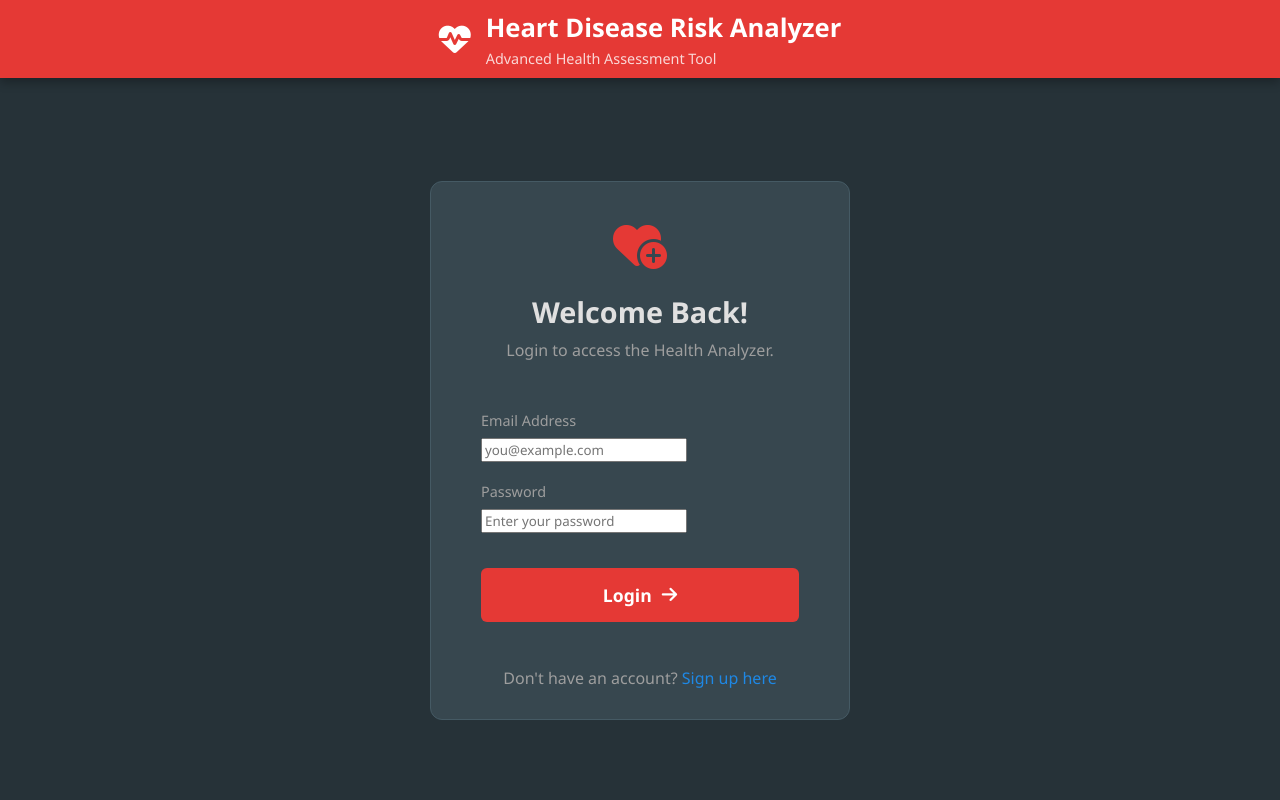
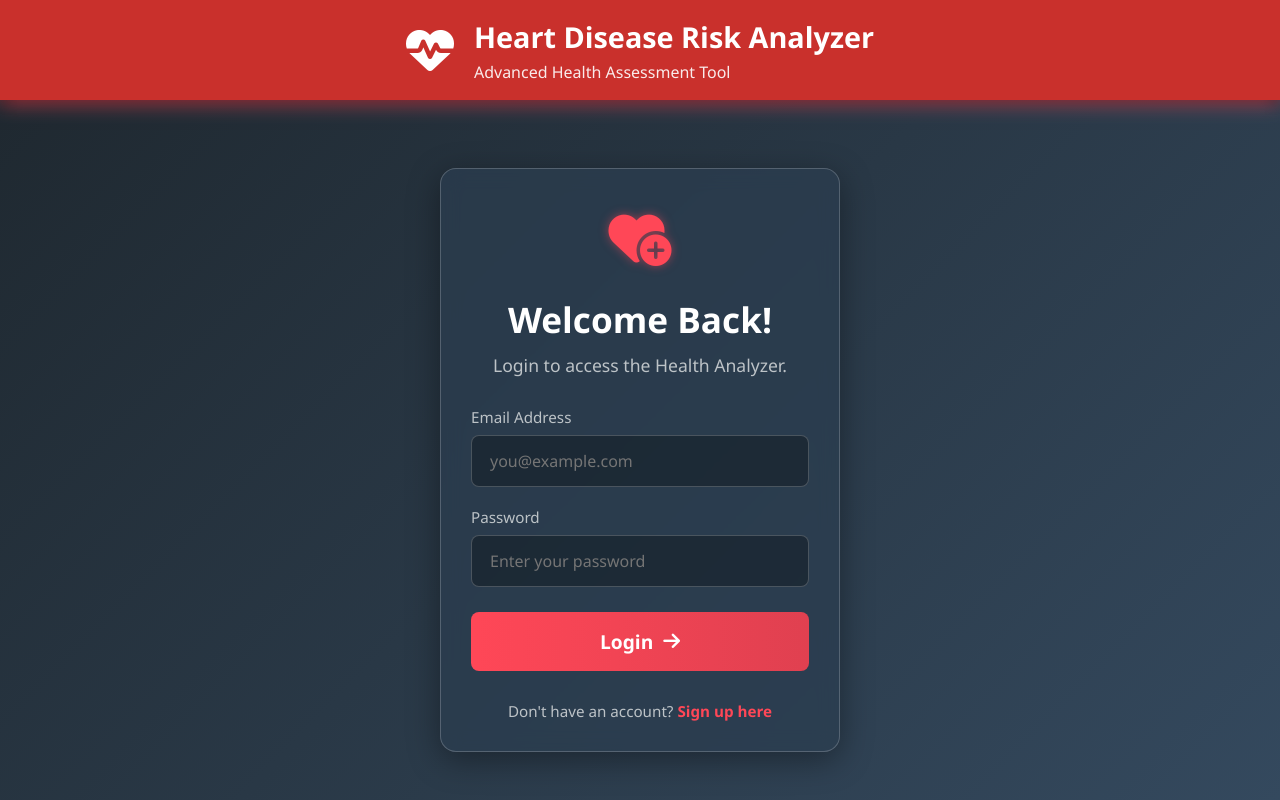
Before and after one commit to mandeep-Singhgit/HeartApp, a website: page public/index.html in a window 1280 px wide. Drawn offline with Linux system fonts and the light colour scheme.

Commit message:
Updated login page design

```diff
--- a/public/index.html
+++ b/public/index.html
@@ -19,7 +19,7 @@
     </header>
 
     <div class="auth-container">
-        <div id="login-form" class="auth-card">
+        <div id="login-form" class="auth-card glass-card">
             <div class="auth-logo">
                 <i class="fa-solid fa-heart-circle-plus"></i>
             </div>
@@ -41,7 +41,7 @@
             <div class="auth-switch">Don't have an account? <a href="#" id="show-register">Sign up here</a></div>
         </div>
 
-        <div id="register-form" class="auth-card" style="display: none;">
+        <div id="register-form" class="auth-card glass-card" style="display: none;">
             <div class="auth-logo">
                 <i class="fa-solid fa-heart-circle-plus"></i>
             </div>
--- a/public/style.css
+++ b/public/style.css
@@ -1,104 +1,99 @@
 :root {
-    --primary-red: #e53935;
-    --dark-red: #c62828;
-    --green-accent: #43a047;
-    --blue-accent: #1e88e5;
-    --orange-accent: #fb8c00;
-    --purple-accent: #8e24aa;
-    --text-primary: #e0e0e0;
-    --text-secondary: #9e9e9e;
-    --bg-dark: #263238;
-    --card-dark: #37474f;
-    --border-color: #455a64;
+    --primary-red: #ff4757;
+    --dark-red: #e04050;
+    --green-accent: #2ed573;
+    --blue-accent: #5352ed;
+    --orange-accent: #ffa502;
+    --text-primary: #ffffff;
+    --text-secondary: #bdc3c7;
+    --dark-bg-start: #1e272e;
+    --dark-bg-end: #34495e;
+    --glass-bg: rgba(44, 62, 80, 0.7);
+    --border-color: rgba(255, 255, 255, 0.2);
 }
 * { box-sizing: border-box; font-family: 'Segoe UI', system-ui, -apple-system, BlinkMacSystemFont, sans-serif; }
 body {
-    background-color: var(--bg-dark);
+    background-image: linear-gradient(135deg, var(--dark-bg-start), var(--dark-bg-end));
     margin: 0;
     padding: 0;
     color: var(--text-primary);
     min-height: 100vh;
 }
 
-/* --- SHARED HEADER FOR ALL PAGES --- */
+/* --- THIS IS THE ONLY CHANGE --- */
 .header-plate {
     width: 100%;
-    background-color: var(--primary-red);
-    padding: 10px 0;
+    background-color: #c9302c;
+    padding: 15px 0;
     position: fixed;
     top: 0;
     left: 0;
     z-index: 1000;
-    box-shadow: 0 4px 10px rgba(0,0,0,0.3);
-    height: auto;
+    display: flex;
+    justify-content: center;
+    align-items: center;
+    /* Yahan glow add kiya gaya hai */
+    box-shadow: 0 4px 10px rgba(0,0,0,0.3), 0 0 20px var(--primary-red);
+    height: 100px;
 }
-.header-content { display: flex; align-items: center; justify-content: center; gap: 15px; }
-.header-content .icon { font-size: 2rem; color: #fff; }
-.header-text h1 { font-size: 1.6rem; font-weight: 600; margin: 0; color: #fff; }
-.header-text p { font-size: 0.9rem; margin: 4px 0 0 0; color: rgba(255, 255, 255, 0.8); }
+/* ----------------------------- */
 
-/* --- LOGIN / SIGNUP PAGE STYLES --- */
+.header-content {
+    display: flex;
+    align-items: center;
+    gap: 20px;
+    color: var(--text-primary);
+}
+.header-content .icon {
+    font-size: 3rem;
+}
+.header-text {
+    text-align: left;
+}
+.header-text h1 {
+    font-size: 1.8rem;
+    font-weight: 700;
+    margin: 0;
+}
+.header-text p {
+    font-size: 1rem;
+    margin: 5px 0 0 0;
+    opacity: 0.9;
+}
+
 .auth-body {
     display: flex;
     justify-content: center;
     align-items: center;
     padding: 20px;
-    padding-top: 120px; /* Space for header */
+    padding-top: 140px;
 }
-.auth-container { max-width: 420px; width: 100%; }
+.auth-container { max-width: 400px; width: 100%; margin: auto; }
 .auth-card {
-    background: var(--card-dark);
+    border-radius: 16px;
+    border: 1px solid var(--border-color);
+    overflow: hidden;
     padding: 30px;
-    border-radius: 12px;
-    border: 1px solid var(--border-color);
     text-align: center;
+    background: var(--glass-bg);
+    backdrop-filter: blur(10px);
+    -webkit-backdrop-filter: blur(10px);
+    box-shadow: 0 8px 32px 0 rgba(0, 0, 0, 0.37);
 }
-.auth-logo { font-size: 3rem; color: var(--primary-red); margin-bottom: 15px; }
-.auth-title { font-size: 1.8rem; font-weight: 600; margin: 0 0 8px 0; }
-.auth-subtitle { font-size: 1rem; color: var(--text-secondary); margin: 0 0 30px 0; }
+.auth-logo { font-size: 3.5rem; color: var(--primary-red); margin-bottom: 20px; text-shadow: 0 0 10px rgba(255, 71, 87, 0.5); }
+.auth-title { font-size: 2.2rem; font-weight: 700; margin: 0 0 10px 0; color: var(--text-primary); }
+.auth-subtitle { font-size: 1.1rem; margin: 0 0 30px 0; color: var(--text-secondary); }
 .form-group { margin-bottom: 20px; text-align: left; }
-.form-group label { font-size: 0.9rem; margin-bottom: 8px; display: block; color: var(--text-secondary); }
-.auth-btn { width: 100%; padding: 15px; background: var(--primary-red); color: white; font-size: 1.1rem; border: none; border-radius: 6px; cursor: pointer; font-weight: 600; margin-top: 15px; transition: background-color 0.3s; display: flex; align-items: center; justify-content: center; gap: 10px; }
-.auth-btn:hover { background: var(--dark-red); }
-.auth-switch { margin-top: 25px; color: var(--text-secondary); }
-.auth-switch a { color: var(--blue-accent); text-decoration: none; font-weight: 500; }
+.form-group label { font-weight: 500; margin-bottom: 8px; display: block; color: var(--text-secondary); font-size: 0.95rem; }
+.form-group input { width: 100%; padding: 14px 18px; border-radius: 8px; border: 1px solid var(--border-color); background-color: rgba(0,0,0,0.3); color: var(--text-primary); font-size: 1rem; transition: border-color 0.3s ease; }
+.form-group input:focus { border-color: var(--primary-red); outline: none; }
+.auth-btn { width: 100%; padding: 16px; background-image: linear-gradient(to right, var(--primary-red), var(--dark-red)); color: white; font-size: 1.2rem; border: none; border-radius: 8px; cursor: pointer; font-weight: 600; margin-top: 25px; transition: all 0.3s ease; display: flex; align-items: center; justify-content: center; gap: 10px; }
+.auth-btn:hover { box-shadow: 0 0 20px rgba(255, 71, 87, 0.6); transform: translateY(-2px); }
+.auth-switch { margin-top: 30px; font-size: 0.95rem; color: var(--text-secondary); }
+.auth-switch a { color: var(--primary-red); text-decoration: none; font-weight: 600; transition: color 0.3s ease; }
+.auth-switch a:hover { text-decoration: underline; color: var(--dark-red); }
 
-/* --- MAIN APP PAGE (HOME) STYLES --- */
-.main-content { padding: 40px; padding-top: 120px; }
-.app-container { max-width: 1200px; width: 100%; margin: 0 auto; display: grid; grid-template-columns: 1fr 1fr; gap: 30px; align-items: stretch; }
-.left-column, .right-column { display: flex; flex-direction: column; gap: 30px; }
-.card { background: var(--card-dark); border-radius: 8px; border: 1px solid var(--border-color); overflow: hidden; width: 100%; display: flex; flex-direction: column; }
-.left-column .card { flex-grow: 1; }
-.card-header { background-color: var(--primary-red); padding: 10px 20px; margin: 0; display: flex; align-items: center; gap: 12px; }
-.card-header h2, .card-header i { margin: 0; font-size: 1rem; font-weight: 600; color: var(--text-primary); }
-form { padding: 20px; flex-grow: 1; display: flex; flex-direction: column; }
-.form-grid { display: grid; grid-template-columns: 1fr 1fr; gap: 20px; margin-bottom: auto; }
-.form-grid input, .form-grid select { width: 100%; padding: 12px 15px; border-radius: 6px; border: 1px solid var(--border-color); background-color: var(--bg-dark); color: var(--text-primary); font-size: 1rem; }
-.predict-btn { width: 100%; padding: 15px; background: var(--primary-red); color: white; font-size: 1.1rem; border: none; border-radius: 6px; cursor: pointer; font-weight: 600; margin-top: 25px; transition: background-color 0.3s; display: flex; align-items: center; justify-content: center; gap: 10px; }
-.predict-btn:hover { background: var(--dark-red); }
-#risk-profile-content, #solution-content { padding: 20px; flex-grow: 1; display: flex; flex-direction: column; justify-content: center; }
-.chart-container { position: relative; height: 180px; width: 180px; margin: 10px auto 20px auto; }
-.chart-text { position: absolute; top: 50%; left: 50%; transform: translate(-50%, -50%); text-align: center; }
-.chart-text-percent { font-size: 2.5rem; font-weight: 700; }
-.chart-text-label { font-size: 1rem; color: var(--text-secondary); }
-.risk-factors-list { list-style: none; padding: 0; margin-top: 15px; width: 100%; }
-.risk-factors-list li { display: flex; justify-content: space-between; align-items: center; padding: 12px 0; border-bottom: 1px solid var(--border-color); font-size: 0.95rem; }
-.risk-factors-list li:last-child { border-bottom: none; }
-.risk-factors-list i { color: var(--orange-accent); }
-.solution-plan { display: grid; grid-template-columns: 1.5fr 1fr; align-items: center; gap: 20px; width: 100%; }
-.solution-plan ul { list-style: none; padding: 0; margin: 0;}
-.solution-plan li { display: flex; align-items: center; gap: 15px; margin-bottom: 15px; }
-.solution-plan .icon-circle { width: 40px; height: 40px; border-radius: 50%; display: flex; align-items: center; justify-content: center; color: #fff; font-size: 1.2rem; flex-shrink: 0; }
-.solution-plan .icon-circle.checkup { background-color: var(--primary-red); }
-.solution-plan .icon-circle.exercise { background-color: var(--blue-accent); }
-.solution-plan .icon-circle.diet { background-color: var(--orange-accent); }
-.solution-plan .icon-circle.sleep { background-color: var(--green-accent); }
-.solution-plan .icon-circle.stress { background-color: var(--purple-accent); }
-.solution-plan .recommendation-text strong { display: block; font-weight: 600; font-size: 1rem; margin-bottom: 4px; }
-.solution-plan .recommendation-text span { font-size: 0.9rem; color: var(--text-secondary); }
-.solution-chart-container { height: 220px; }
-.placeholder-text { text-align: center; padding: 40px 20px; color: var(--text-secondary); font-size: 1rem; }
-.low { color: var(--green-accent); }
-.medium { color: var(--orange-accent); }
-.high { color: var(--primary-red); }
-.form-grid select option { background: #ffffff; color: #000000; }
+.form-grid select option {
+    background: #ffffff;
+    color: #000000;
+}
```
